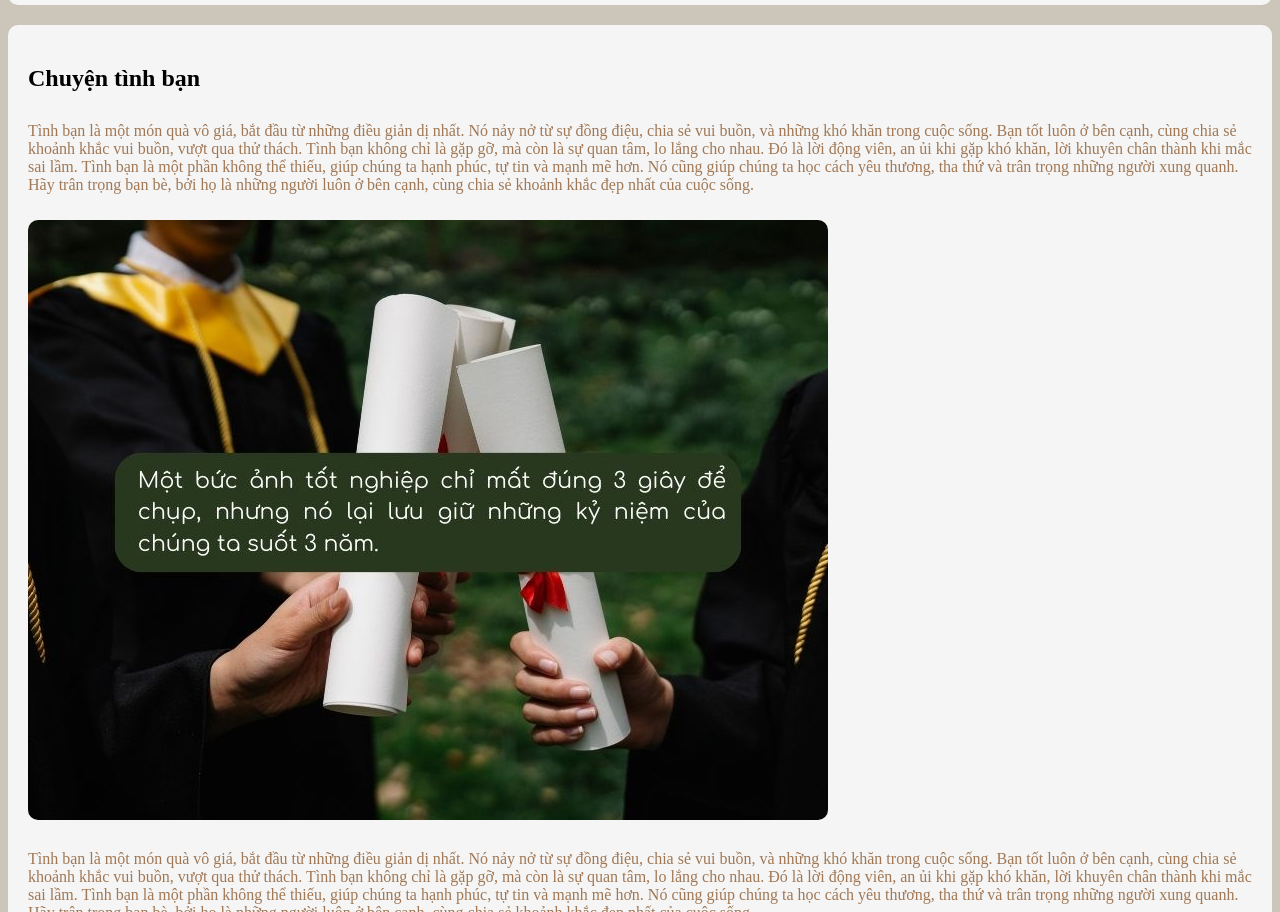
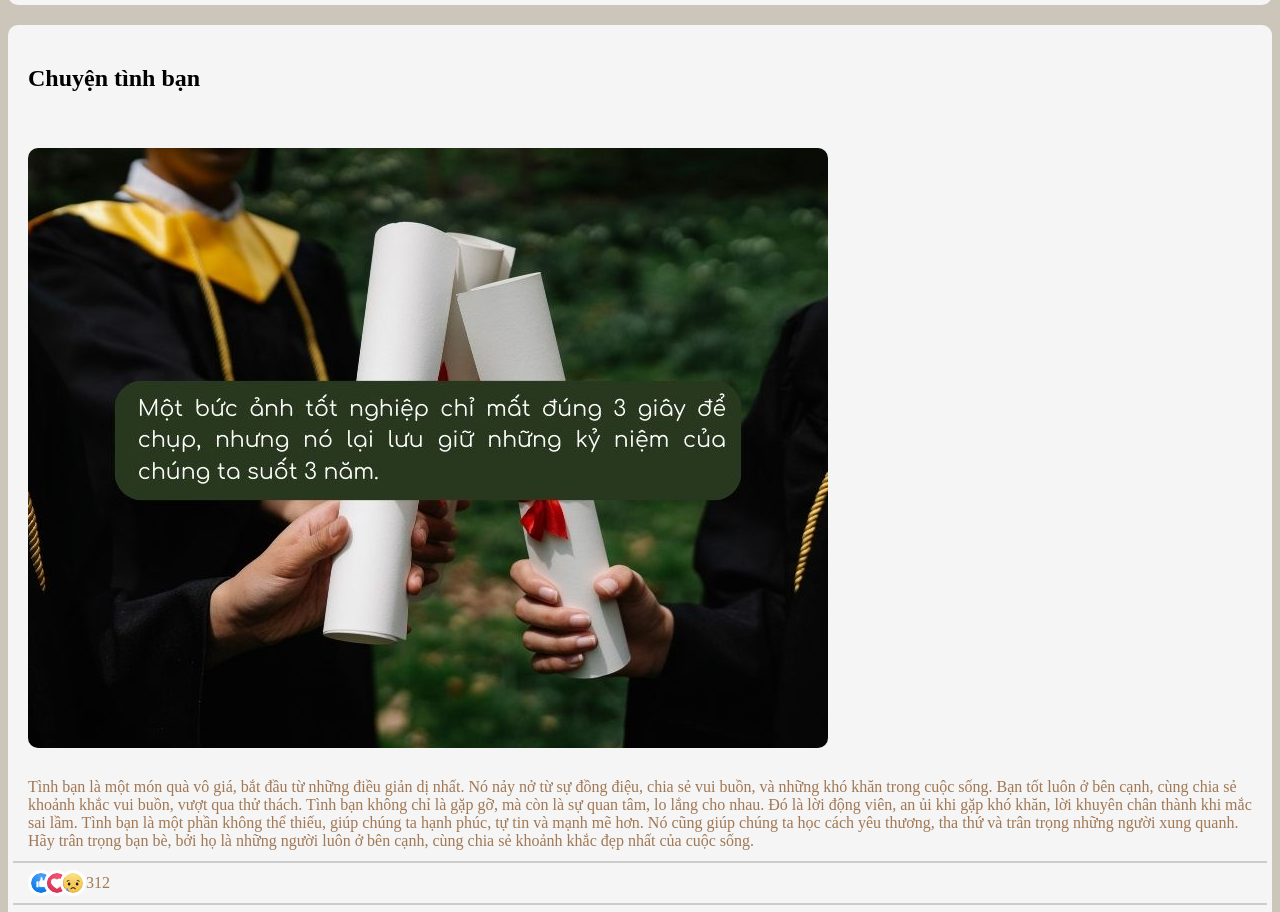
Before and after one commit to TuanaTun/balabulu, a plain HTML site: page index.html in a window 1280 px wide. Shown: the part 1893-2805 px from the top of the page. Drawn offline with Linux system fonts and the light colour scheme.

Commit message:
Update index.html

```diff
--- a/index.html
+++ b/index.html
@@ -121,13 +121,7 @@
         <!-- Post 3 -->
         <article class="post">
             <h2>Chuyện tình bạn</h2>
-            <p>Tình bạn là một món quà vô giá, bắt đầu từ những điều giản dị nhất. Nó nảy nở từ sự đồng điệu, chia sẻ
-                vui buồn, và những khó khăn trong cuộc sống. Bạn tốt luôn ở bên cạnh, cùng chia sẻ khoảnh khắc vui buồn,
-                vượt qua thử thách. Tình bạn không chỉ là gặp gỡ, mà còn là sự quan tâm, lo lắng cho nhau. Đó là lời
-                động viên, an ủi khi gặp khó khăn, lời khuyên chân thành khi mắc sai lầm. Tình bạn là một phần không thể
-                thiếu, giúp chúng ta hạnh phúc, tự tin và mạnh mẽ hơn. Nó cũng giúp chúng ta học cách yêu thương, tha
-                thứ và trân trọng những người xung quanh. Hãy trân trọng bạn bè, bởi họ là những người luôn ở bên cạnh,
-                cùng chia sẻ khoảnh khắc đẹp nhất của cuộc sống.</p>
+            <p></p>
             <img src="tinh-ban.jpg" alt="Tình bạn">
             <p> Tình bạn là một món quà vô giá, bắt đầu từ những điều giản dị nhất. Nó nảy nở từ sự đồng điệu, chia sẻ vui buồn, và những khó khăn trong cuộc sống. Bạn tốt luôn ở bên cạnh, cùng chia sẻ khoảnh khắc vui buồn, vượt qua thử thách. Tình bạn không chỉ là gặp gỡ, mà còn là sự quan tâm, lo lắng cho nhau. Đó là lời động viên, an ủi khi gặp khó khăn, lời khuyên chân thành khi mắc sai lầm. Tình bạn là một phần không thể thiếu, giúp chúng ta hạnh phúc, tự tin và mạnh mẽ hơn. Nó cũng giúp chúng ta học cách yêu thương, tha thứ và trân trọng những người xung quanh. Hãy trân trọng bạn bè, bởi họ là những người luôn ở bên cạnh, cùng chia sẻ khoảnh khắc đẹp nhất của cuộc sống.
             </p>
```
